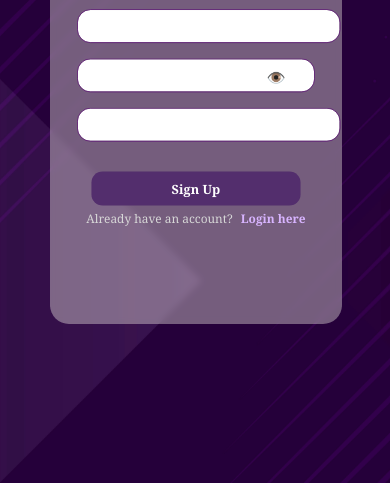
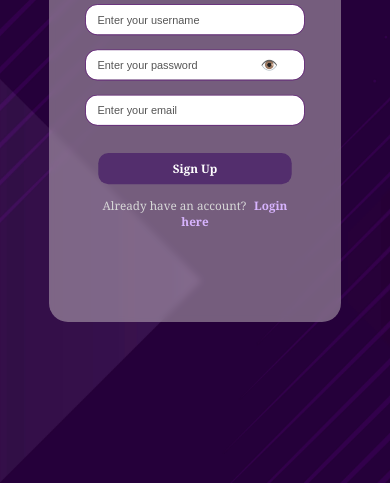
Before and after one commit to MrPralay/Login-Backend-Web, a plain HTML site: page client/register.html in a window 390 px wide. Shown: the part 361-844 px from the top of the page. Drawn offline with Linux system fonts and the light colour scheme.

Commit message:
movie view fix register page

```diff
--- a/client/register.css
+++ b/client/register.css
@@ -368,7 +368,7 @@ body {
     width: 90%;
     max-width: 260px;
     height: auto;
-    max-height: 80vh; /* Taller for reg form */
+    max-height: 58vh; /* Adjusted to fit content better similar to login */
     padding: 16px;
     background-color: rgba(237, 232, 228, 0.4);
     backdrop-filter: blur(3px);
@@ -378,8 +378,18 @@ body {
     justify-content: center;
     align-items: center;
     margin: 0%;
-    overflow: hidden; /* Changed from hidden to auto/hidden based on content */
+    overflow: hidden;
     animation: cardIn 0.6s ease-out forwards;
+  }
+
+  .username,
+  .pass,
+  .email-container {
+    width: 100%;
+    display: flex;
+    justify-content: center;
+    align-items: center;
+    flex-direction: column;
   }
 
   .username input,
@@ -389,17 +399,25 @@ body {
     padding: 10px 14px;
     margin: 10px auto;
     font-size: 14px;
-    margin-left: auto;
-    margin-right: auto;
     border-radius: 15px;
     outline: 1px solid rgb(100, 32, 121);
-    background: white; /* Ensure visibility on mobile */
+    background: white; /* Visibility on mobile */
     color: black;
     animation: dividerIn 0.7s ease-out forwards;
+    box-sizing: border-box; /* Ensure padding doesn't affect width */
+  }
+
+  .username input::placeholder,
+  .pass input::placeholder,
+  .email-container input::placeholder {
+    color: #555 !important; /* Visible placeholder on white background */
   }
 
   .password-wrapper {
       width: 100%;
+      display: flex;
+      justify-content: center;
+      align-items: center;
   }
   .password-wrapper input {
       margin: 10px auto !important;
@@ -407,8 +425,9 @@ body {
 
   .toggle-password {
     right: 12%;
-    top: 32%;
-    color: #555; /* Darker for better visibility on white input */
+    top: 50%;
+    transform: translateY(-50%);
+    color: #555;
   }
 
   @keyframes dividerIn {
@@ -446,32 +465,35 @@ body {
   }
 
   .fuck {
-    transform: scale(0.85); /* Slightly larger than login to fit content */
+    transform: scale(0.78); /* Match login screen's scale */
   }
 
   .logo-pic {
       width: 180px;
       height: auto;
       margin-top: 0;
+      transform: translateY(16px); /* Match login screen logo offset */
   }
 
   .signup-text {
-      margin-top: 10px;
-      font-size: 14px;
-      transform: translateY(0);
+      margin-top: 20px;
+      font-size: 15px;
+      transform: translateY(20px);
   }
 
   .again {
-    transform: scale(0.9);
-    transform: translateY(0);
+    transform: scale(0.91);
+    transform: translateY(-13px);
   }
 
   .send-otp-btn {
       width: 100%;
+      margin-top: 0;
+      margin-bottom: 5px;
   }
 
   .otp-inputs {
-      gap: 8px; /* Reduce gap for mobile */
+      gap: 8px;
   }
 
   .otp-box {
--- a/client/register.html
+++ b/client/register.html
@@ -39,7 +39,7 @@
                 <input
                   type="text"
                   id="reg-username"
-                  placeholder="Choose Username"
+                  placeholder="Enter your username"
                 />
               </div>
               <div class="pass">
@@ -47,7 +47,7 @@
                   <input
                     type="password"
                     id="reg-password"
-                    placeholder="Choose Password"
+                    placeholder="Enter your password"
                   />
                   <span class="toggle-password" onclick="togglePass('reg-password', this)">👁️</span>
                 </div>
@@ -56,7 +56,7 @@
                 <input
                   type="email"
                   id="reg-email"
-                  placeholder="Email Address"
+                  placeholder="Enter your email"
                 />
                 <button
                   id="send-otp-btn"
```
